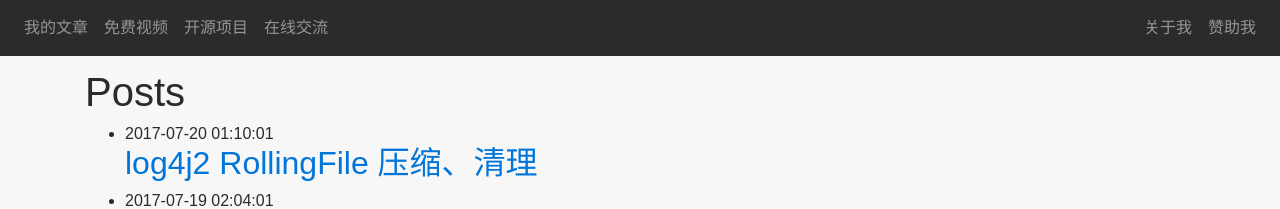
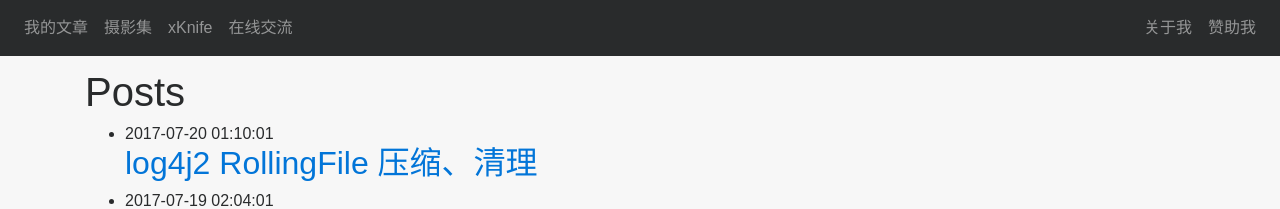
Before and after one commit to beanstt/beanstt.github.io, a Jekyll site: the page built from index.md, in a window 1280 px wide. Shown: the top 209 px of the page. Built offline with Jekyll 4.4.1, drawn with Linux system fonts in a browser that asks for light colours; nearby versions of some CDN libraries.

```diff
--- a/_includes/header.html
+++ b/_includes/header.html
@@ -9,10 +9,10 @@
         <a class="nav-link" href="/">我的文章</a>
       </li>
       <li class="nav-item">
-        <a class="nav-link" href="/videos/index.html">免费视频</a>
+        <a class="nav-link" href="/videos/index.html">摄影集</a>
       </li>
       <li class="nav-item">
-        <a class="nav-link" href="/projects/index.html">开源项目</a>
+        <a class="nav-link" href="/projects/index.html">xKnife</a>
       </li>
       <li class="nav-item">
         <a class="nav-link" href="/social/index.html">在线交流</a>
```
Also changed, not shown: projects.md (+1 -1 lines).
